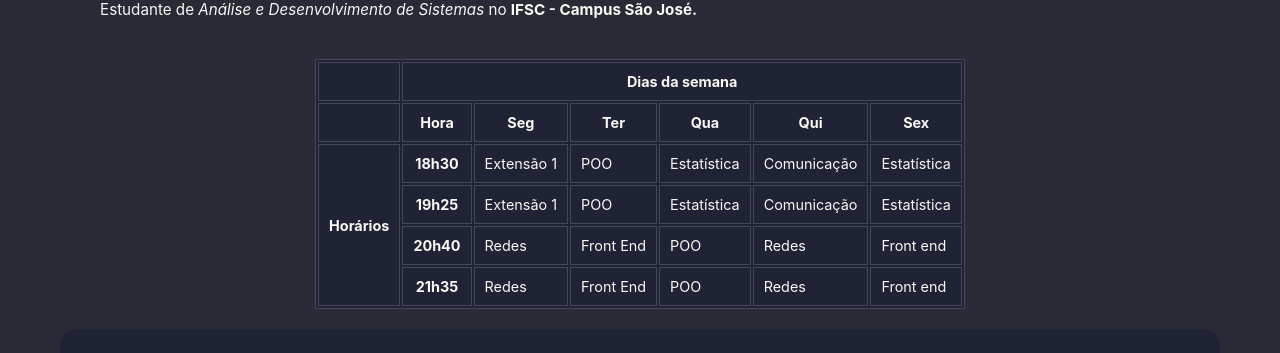
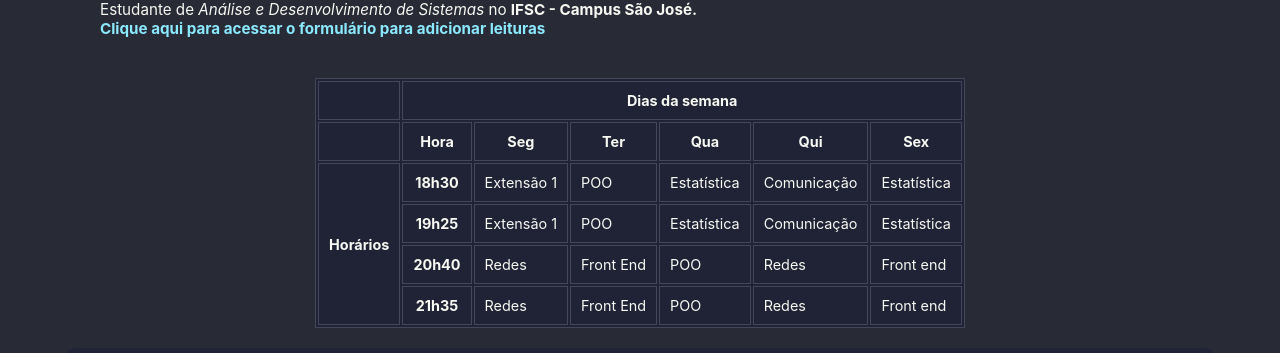
Before and after one commit to lucasgch/front-end, a plain HTML site: page 2026-08-18/index.html in a window 1280 px wide. Shown: the part 73-426 px from the top of the page. Drawn offline with Linux system fonts and the light colour scheme.

Commit message:
Adiciona link para formulário

```diff
--- a/2026-08-18/index.html
+++ b/2026-08-18/index.html
@@ -14,6 +14,7 @@
             <h1>Lucas de Godoy</h1>
             <p>Estudante de <em>Análise e Desenvolvimento de Sistemas</em> no <strong>IFSC - Campus São José.</strong>
             </p>
+            <p><a href="form.html" target="_self">Clique aqui para acessar o formulário para adicionar leituras</a></p>
         </header>
 
         <main>
```
